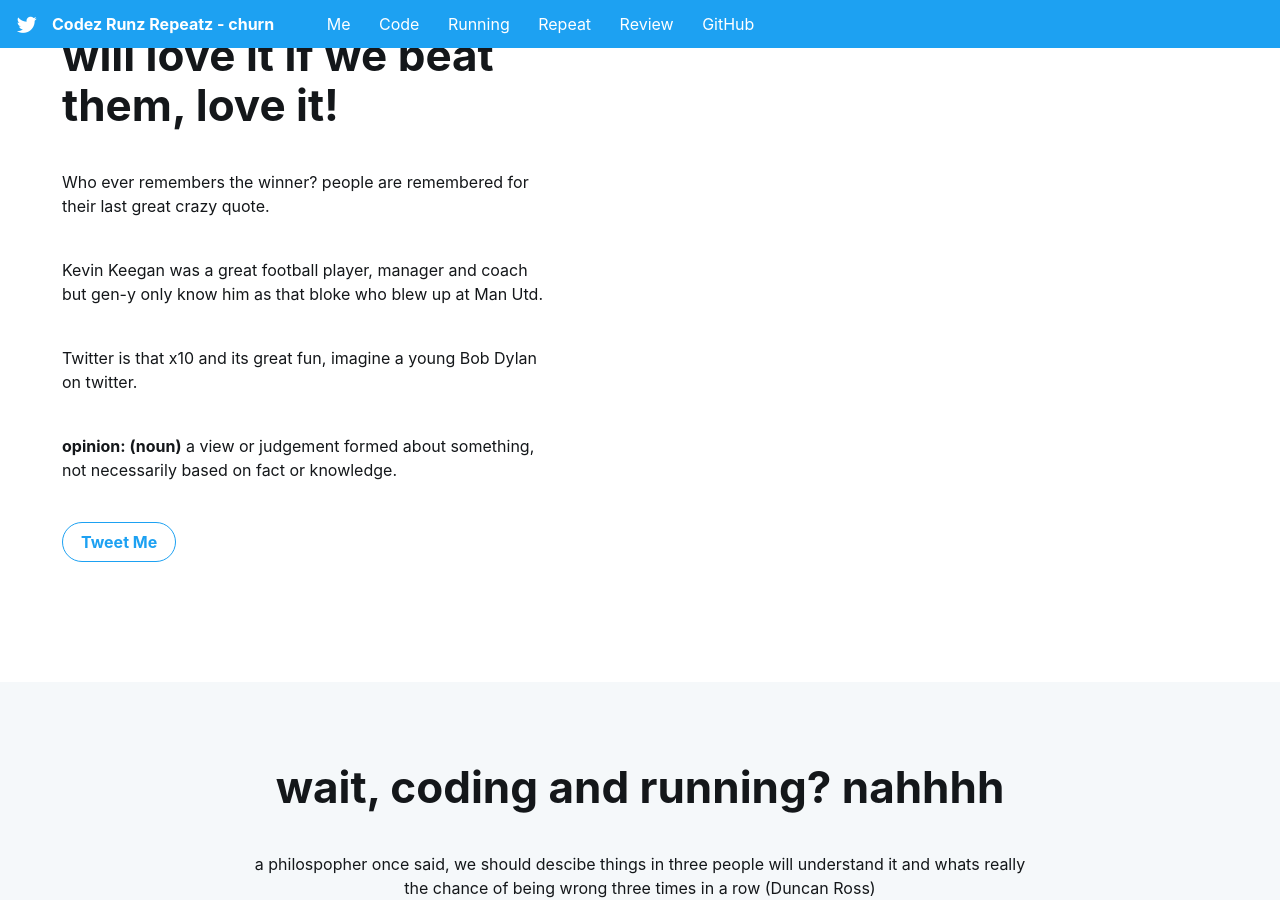
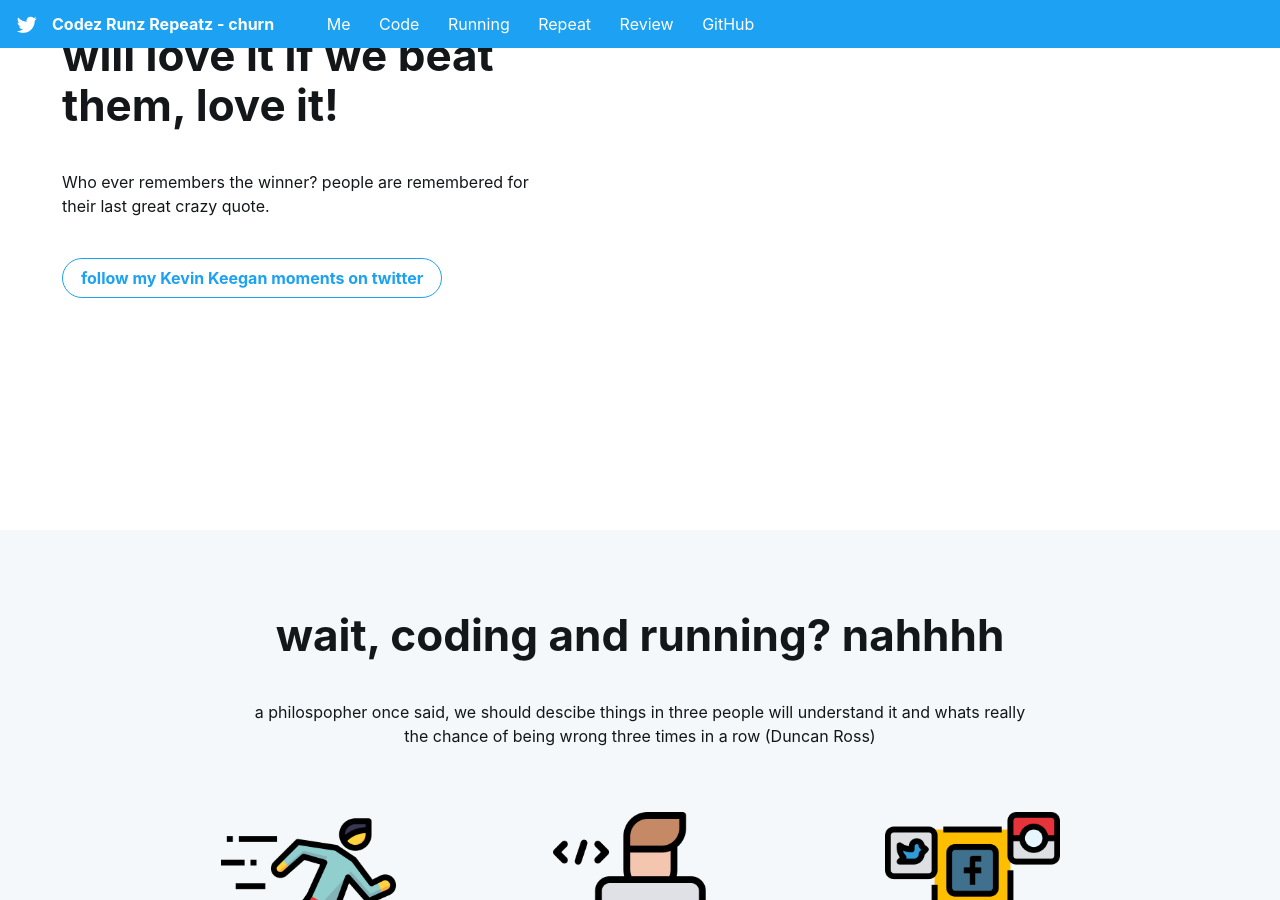
Before and after one commit to codez-runz-repeatz/codez-runz-repeatz.github.io, a Jekyll site: the page built from index.html, in a window 1280 px wide and 900 px high, scrolled down 1368 px. Built offline with Jekyll 4.4.1, drawn with Linux system fonts in a browser that asks for light colours; some web fonts are replaced; comment, search, counter and statistics services are not loaded.

Commit message:
description on me

```diff
--- a/index.html
+++ b/index.html
@@ -33,14 +33,14 @@ custom_js: index.js
         <div id="career-text" class="Grid-cell left-text u-size5of12 u-after1of12 same-mega-margin">
             <h1 class="small-title mega-margin career-title">I'll tell you, honestly, I will love it if we beat them, love it!</h1>
             <p class="mega-margin">Who ever remembers the winner? people are remembered for their last great crazy quote.</p>
-            <p class="mega-margin">Kevin Keegan was a great football player, manager and coach but gen-y only know him as that bloke who blew up at Man Utd.</p>
+            <!--<p class="mega-margin">Kevin Keegan was a great football player, manager and coach but gen-y only know him as that bloke who blew up at Man Utd.</p>
             <p class="mega-margin">Twitter is that x10 and its great fun, imagine a young Bob Dylan on twitter.</p>
-            <p class="right-text mega-margin"><b>opinion: (noun)</b> a view or judgement formed about something, not necessarily based on fact or knowledge.</p>
-            <button onclick="window.open('https://twitter.com/codez_runz_repz')" type="button" class="Button Button--large">Tweet Me</button>
+            <p class="right-text mega-margin"><b>opinion: (noun)</b> a view or judgement formed about something, not necessarily based on fact or knowledge.</p>-->
+            <button onclick="window.open('https://twitter.com/codez_runz_repz')" type="button" class="Button Button--large">follow my Kevin Keegan moments on twitter</button>
         </div>
         <!--<div class="Grid-cell timeline-cell u-size1of2">-->
         <div class="Grid-cell timeline-cell u-size5of12 u-after1of12">
-            <a class="twitter-timeline" data-height="500px" data-partner="tweetdeck" href="https://twitter.com/codez_runz_repZ?ref_src=twsrc%5Etfw"></a> <script async src="https://platform.twitter.com/widgets.js" charset="utf-8"></script>
+            <a class="twitter-timeline" data-height="1000px" data-partner="tweetdeck" href="https://twitter.com/codez_runz_repZ?ref_src=twsrc%5Etfw"></a> <script async src="https://platform.twitter.com/widgets.js" charset="utf-8"></script>
         </div>
     </div>
 </div>
--- a/me.html
+++ b/me.html
@@ -27,7 +27,7 @@ custom_js: memberships.js
 				<h2>{{ job.company }}</h2>
 				<p class="membership-handle">{{ job.dates }}</p>
 			</div>
-			<p>a description</p>
+			<p>{{ job.description }}</p>
 
 			<button onclick="" type="button" class="Button">goto</button>
 		</div>
```
